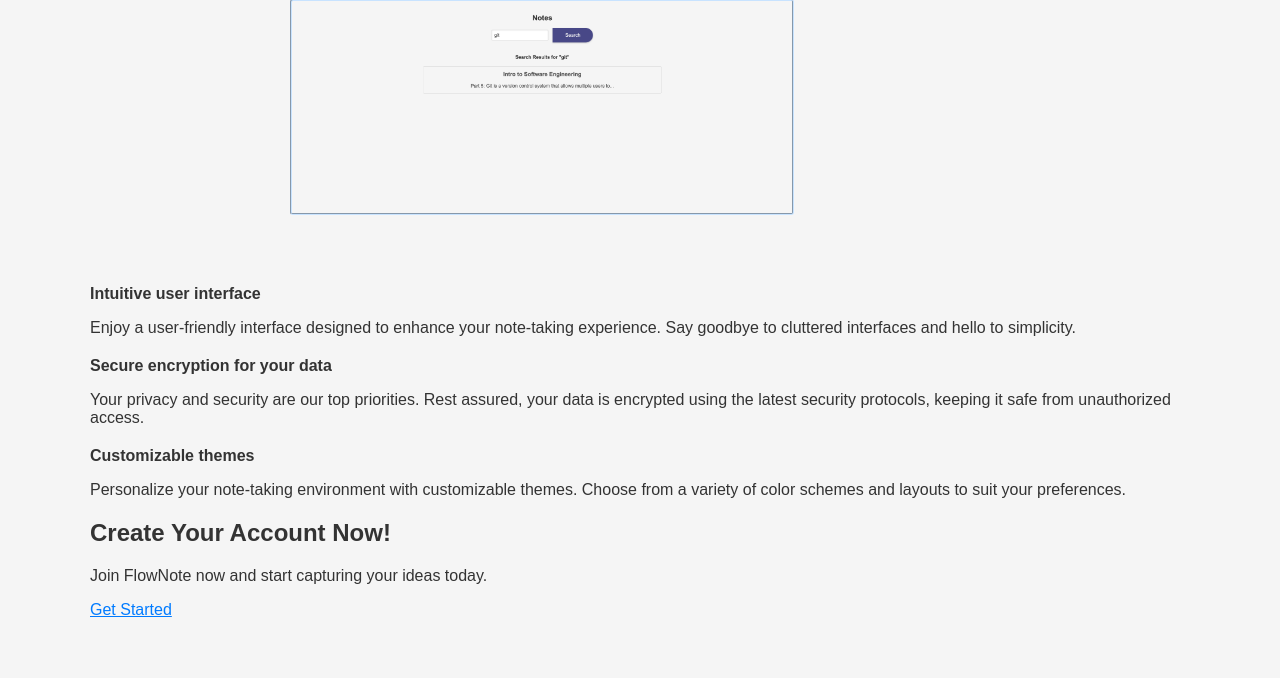
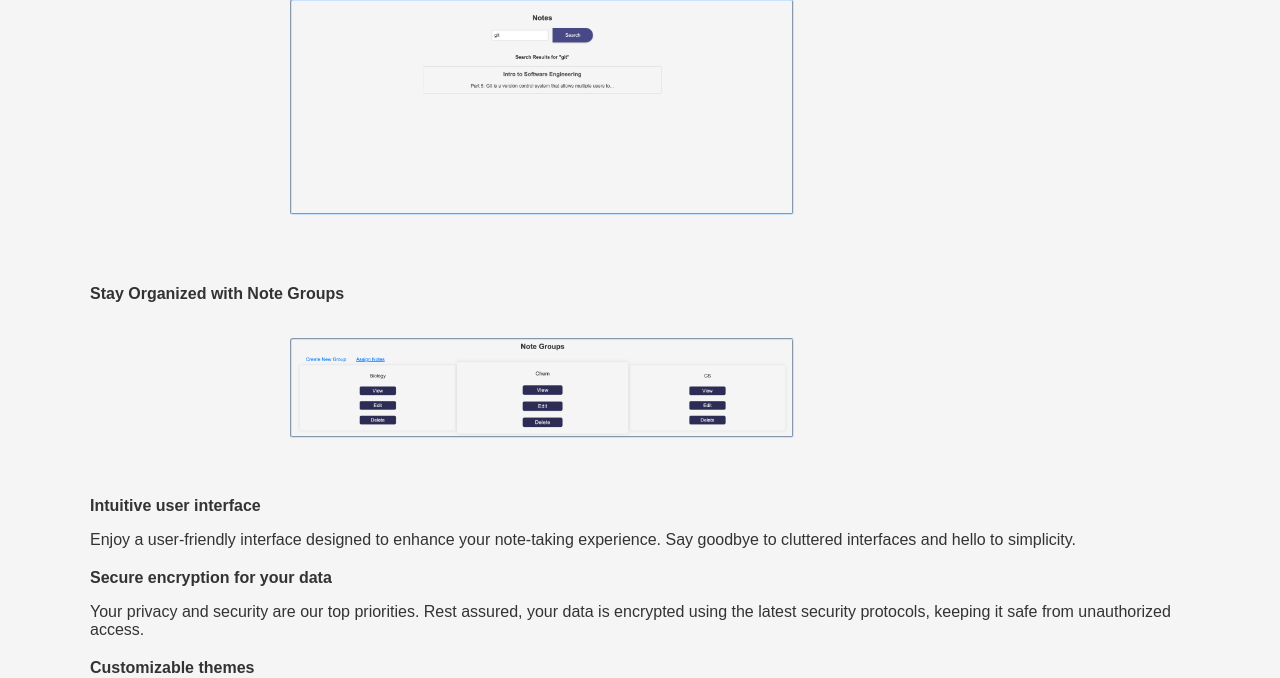
Before and after one commit to sjpope/FlowNote, a Django app: page /notes/ in a window 1280 px wide. Shown: the part 1326-2004 px from the top of the page. Before the commit the page ends 1943 px from the top, so only its background shows below. Run offline with Django 5.2, Linux system fonts and the light colour scheme; parts of the project's set-up code (start-up, migrations or seed data) failed here and were passed over.

Commit message:
Added note group preview and styles

```diff
--- a/notes/templates/home.html
+++ b/notes/templates/home.html
@@ -50,6 +50,13 @@
                         </div>
                     </div>
                 </li>
+                <li><strong>Stay Organized with Note Groups</strong><br>
+                    {% if user.userprofile.theme == 'dark' %}
+                        <img class="img1" style="margin: 35px; margin-left: 200px; transition: transform 1s ease;" src="../static/notes/css/images/groups-dark.png" alt="Note groups preview">
+                    {% else %}
+                        <img class="img1" style="margin: 35px; margin-left: 200px; transition: transform 1s ease;" src="../static/notes/css/images/groups-light.png" alt="Note groups preview">
+                    {% endif %}
+                </li>
                 <li><strong>Intuitive user interface</strong>
                     <p>Enjoy a user-friendly interface designed to enhance your note-taking experience. Say goodbye to cluttered interfaces and hello to simplicity.</p>
                 </li>
@@ -83,6 +90,9 @@
             border-radius: 3px;
             border-width: 2px;
             border-style: groove;
+        }
+        .img1:hover {
+            transform: scale(1.5);
         }
         .img2{
             max-height: 30px;
```
Also changed, not shown: notes/static/notes/css/images/groups-dark.png (added), notes/static/notes/css/images/groups-light.png (added).
